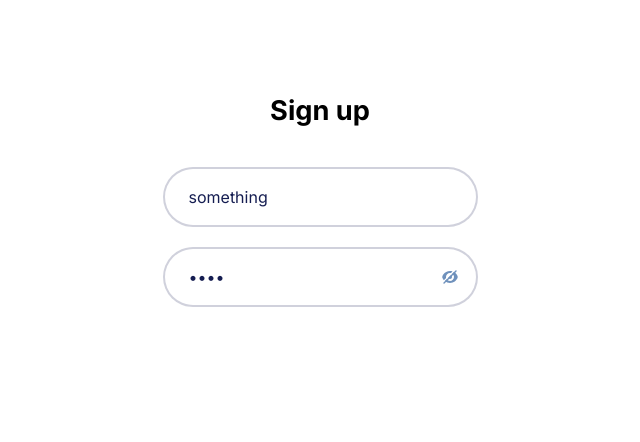
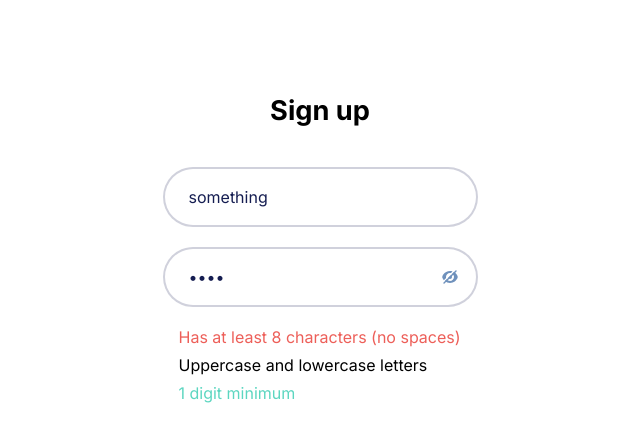
Before and after one commit to Atlas07/clario-react-form, a React (Vite) app: page / in a window 1280 px wide. Shown: the top 442 px of the page, without its empty margins (320-960 px from the left). Built offline with nearby package versions, Linux system fonts and the light colour scheme.

Commit message:
feat: add validation message markup

```diff
--- a/src/atoms/Input.css
+++ b/src/atoms/Input.css
@@ -39,3 +39,11 @@ input::placeholder {
     border-color: var(--success-color);
     background-color: var(--success-color-10);
 }
+
+.message-error {
+    color: var(--error-color);
+}
+
+.message-success {
+    color: var(--success-color);
+}
--- a/src/atoms/Input.jsx
+++ b/src/atoms/Input.jsx
@@ -1,6 +1,17 @@
 import { useState, useEffect } from 'react'
 
 import "./Input.css"
+
+export const ErrorMessage = ({ className = "", isError=false, isSuccess=false, text }) => {
+    const classNames = [
+        isError ? "message-error" : "",
+        isSuccess ? "message-success" : "",
+        className,
+    ].join("")
+    return (
+        <p className={classNames}>{text}</p>
+    )
+}
 
 const Input = ({ className = "", type, value, placeholder = "", isError = false, isDisabled = false, isSuccess = false, icon = null }) => {
     const [isFocused, setIsFocused] = useState(false)
--- a/src/pages/SignupForm.css
+++ b/src/pages/SignupForm.css
@@ -15,6 +15,15 @@
 
 .form-input-wrapper {
     margin-bottom: 1.25rem;
+    color: var(--placeholder-color);
+}
+
+.form-errors-container {
+    margin-left: 1rem;
+}
+
+.form-errors-container p {
+    margin-bottom: 0.5rem;
 }
 
 .icon-password {
--- a/src/pages/SignupForm.jsx
+++ b/src/pages/SignupForm.jsx
@@ -3,13 +3,13 @@ import { useState } from 'react'
 import "./SignupForm.css"
 
 import IconEyeCrossed from '../icons/IconEyeCrossed'
-import Input from '../atoms/Input'
+import Input, { ErrorMessage } from '../atoms/Input'
 
 const emailRegex = /^(([^<>()\[\]\.,;:\s@"]+(\.[^<>()\[\]\.,;:\s@"]+)*)|(".+"))@((\[[0-9]{1,3}\.[0-9]{1,3}\.[0-9]{1,3}\.[0-9]{1,3}])|(([a-zA-Z\-0-9]+\.)+[a-zA-Z]{2,}))$/
 
 const SignupForm = ({ className = "" }) => {
     const [isPasswordShown, setIsPasswordShown] = useState(false)
-1
+    1
     const handleIsPasswordShown = e => {
         e.preventDefault()
         setIsPasswordShown(!isPasswordShown)
@@ -19,13 +19,24 @@ const SignupForm = ({ className = "" }) => {
         <div className={`form-wrapper ${className}`}>
             <h1 className='form-header'>Sign up</h1>
             <form>
-                <Input value="something" type="email" className="form-input-wrapper" isError={false} isDisabled={false} isSuccess={false} />
+                <Input
+                    value="something"
+                    type="email"
+                    className="form-input-wrapper"
+                    isError={false}
+                    isDisabled={false}
+                    isSuccess={false} />
                 <Input
                     value="pass"
                     type={isPasswordShown ? "text" : "password"}
                     className="form-input-wrapper"
                     icon={<IconEyeCrossed className="icon-password" onClick={handleIsPasswordShown} />}
                 />
+                <div className='form-errors-container'>
+                    <ErrorMessage text="Has at least 8 characters (no spaces)" isError={true} />
+                    <ErrorMessage text="Uppercase and lowercase letters" />
+                    <ErrorMessage text="1 digit minimum" isSuccess={true} />
+                </div>
             </form>
         </div>
     )
```
